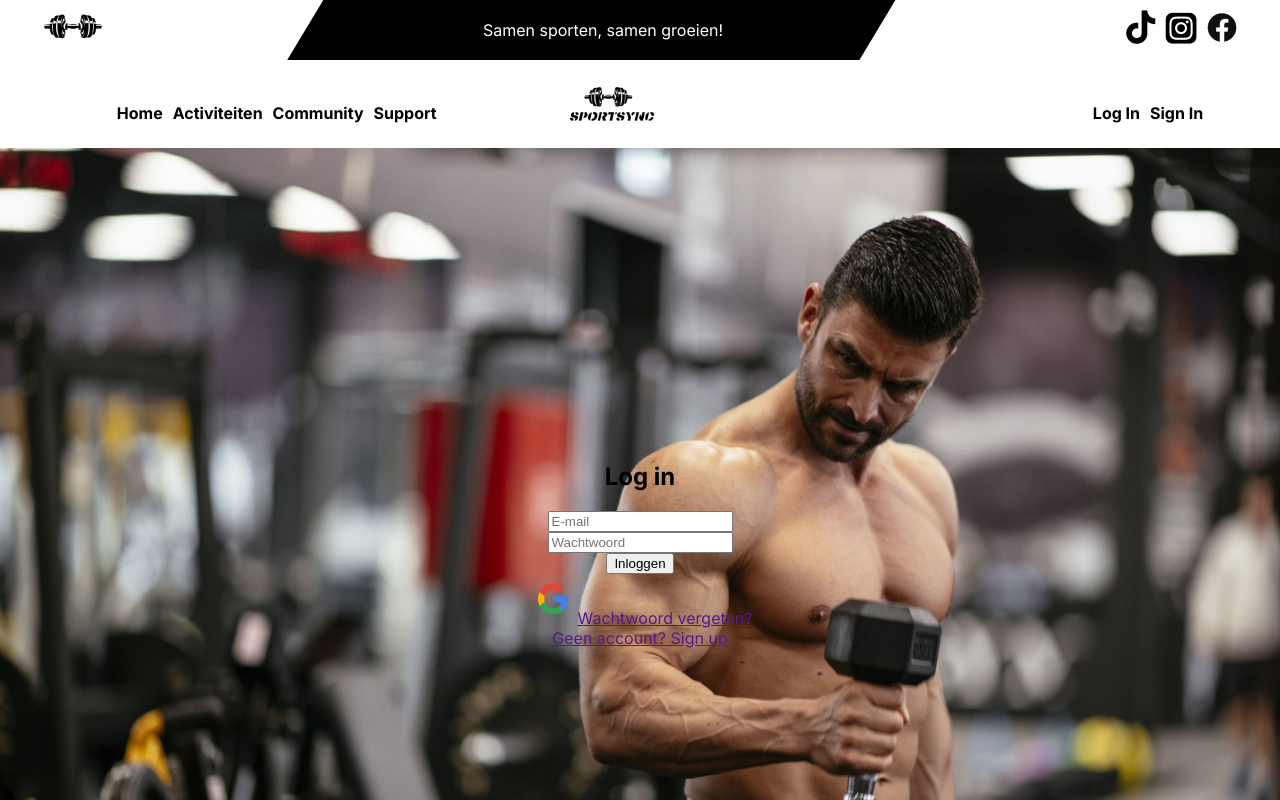
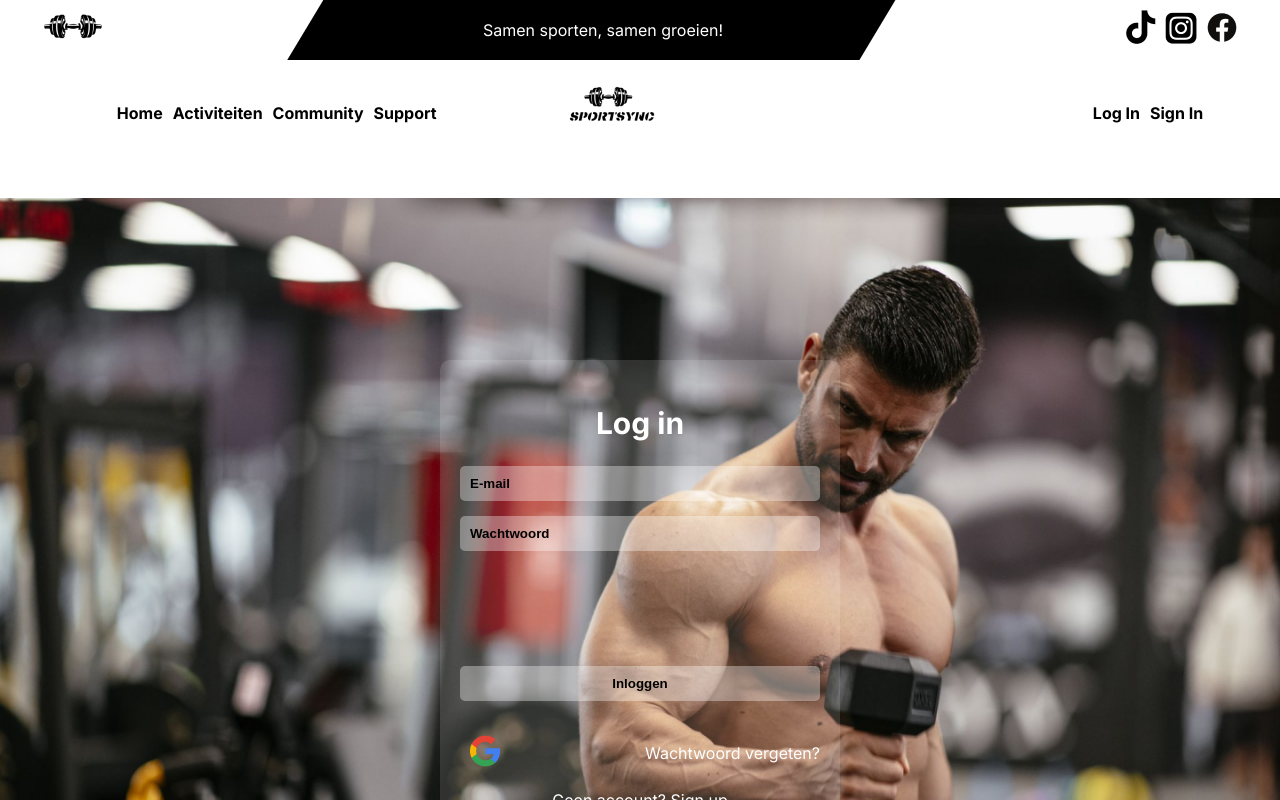
Before and after one commit to husseinomar19/SportSync, a Next.js app in the folder sportsync/: page /inlog in a window 1280 px wide. Shown: the top 800 px of the page. Built offline with nearby package versions, Linux system fonts and the light colour scheme.

Commit message:
Inlog pagina gemaakt met style

```diff
--- a/sportsync/src/app/componeten/Header.tsx
+++ b/sportsync/src/app/componeten/Header.tsx
@@ -28,7 +28,7 @@ export default function Header(){
 
                    <ul>
                     <li><a href="inlog">Log In</a></li>
-                    <li><a href="">Sign In </a></li>
+                    <li><a href="maakAccound">Sign In </a></li>
                    </ul>
                </div>
         </header>
--- a/sportsync/src/app/globals.css
+++ b/sportsync/src/app/globals.css
@@ -237,13 +237,56 @@ Inlog pagina style
    display: flex;
    justify-content: center;
    align-items: center;
+   padding: 50px;
+
 }
 .inlog_form form{
     display: flex;
     flex-direction: column;
     align-items: center;
-    background-color: transparent;
-    backdrop-filter: blur(80%);
+    background-color: rgba(255, 252, 252, 0.13);
+    box-shadow: rgba(0, 0, 0, 0.2);
+    border-radius: 10px;
+    width: 360px;
+    padding: 20px;
+}
+.inlog_form form h2{
+    color: white;
+    font-size: 30px;
+}
+.inlog_form form input{
+    background-color: rgba(255, 255, 255, 0.34);
+    border: none;
+    padding: 10px;
+    margin-bottom: 15px;
+    width: 340px;
+    border-radius: 5px;
+}
+.inlog_form form input::placeholder{
+    color: black;
+    font-weight: bold;
 
 
 }
+input[type="submit"]{
+   margin: 0;
+   padding: 0;
+   width: 360px !important;
+   margin-top: 100px;
+   font-weight: bold;
+}
+.google{
+    display: flex;
+    justify-content: space-between;
+    align-items: center;
+    width: 100%;
+}
+.google a{
+    color: white;
+    text-decoration: none;
+}
+.inlog_form form a{
+    color: white;
+    text-decoration: none;
+    margin-top: 10px;
+}
--- a/sportsync/src/app/inlog/page.tsx
+++ b/sportsync/src/app/inlog/page.tsx
@@ -20,7 +20,7 @@ export default function inlog() {
           <a href=""><Image src={google} alt="Google" /></a>
           <a href="">Wachtwoord vergeten?</a>
         </div>
-        <a href="">Geen account? Sign up</a>
+        <a href="maakAccound">Geen account? Sign up</a>
 
        </form>
     </div>
```
